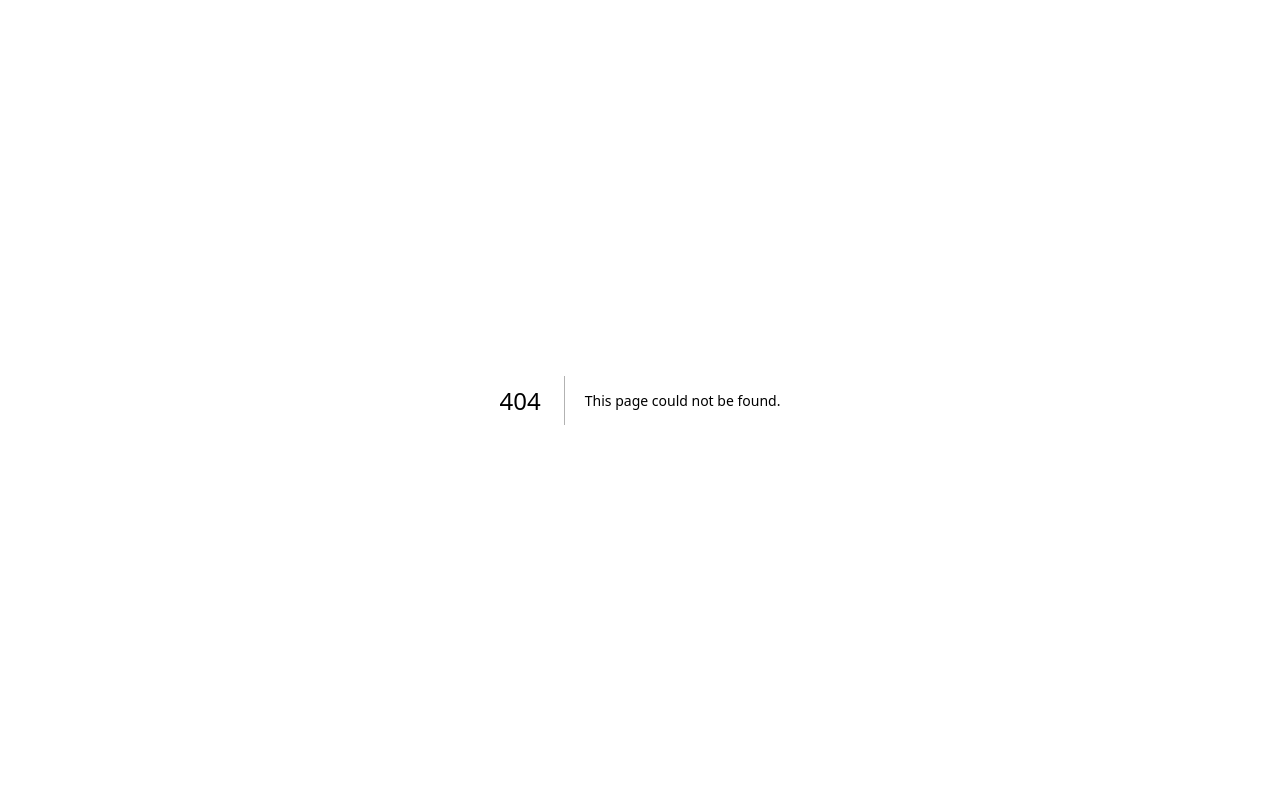
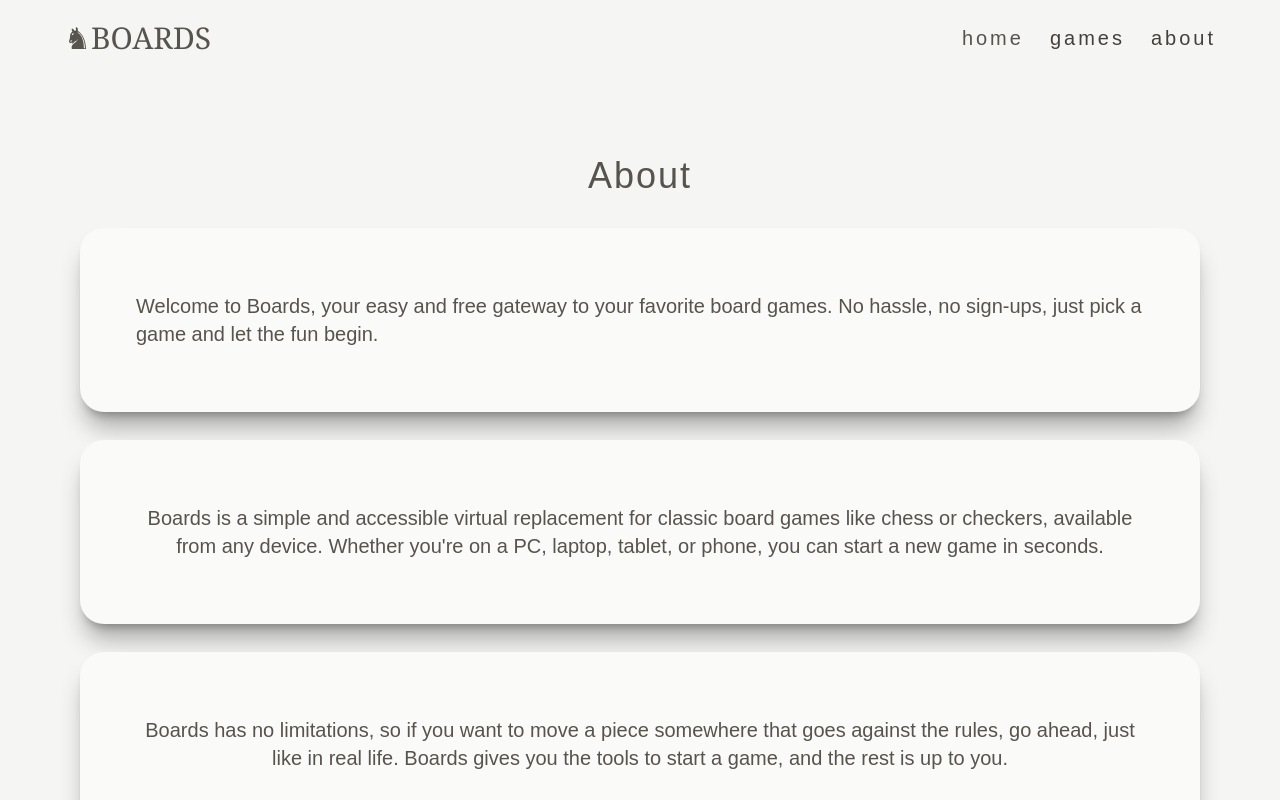
Before and after one commit to delgadociteriowa/boards-mint, a Next.js app: page /about in a window 1280 px wide. Before the commit this address had no page. Shown: the top 800 px of the page. Built offline with nearby package versions, Linux system fonts and the light colour scheme.

Commit message:
feat: base about page

```diff
--- /dev/null
+++ b/src/app/about/page.tsx
@@ -0,0 +1,26 @@
+import Header from "@/components/Header";
+import Footer from "@/components/Footer";
+
+const Soon: React.FC = () => {
+  return (
+    <>
+      <Header/>
+        <main>
+          <section className="py-10 px-10 text-stone-600 mx-auto max-w-[1200px]">
+            <h3 className="text-center text-4xl tracking-[2px] mt-10 mb-8">About</h3>
+            <div className="bg-stone-50 px-14 py-16 rounded-3xl grow shadow-xl/30 my-7">
+              <p className="text-left text-xl">Welcome to Boards, your easy and free gateway to your favorite board games. No hassle, no sign-ups, just pick a game and let the fun begin.</p>
+            </div>
+            <div className="bg-stone-50 px-14 py-16 rounded-3xl grow shadow-xl/30 my-7">
+              <p className="text-center text-xl">Boards is a simple and accessible virtual replacement for classic board games like chess or checkers, available from any device. Whether you're on a PC, laptop, tablet, or phone, you can start a new game in seconds.</p>
+            </div>
+            <div className="bg-stone-50 px-14 py-16 rounded-3xl grow shadow-xl/30 my-7">
+              <p className="text-center text-xl">Boards has no limitations, so if you want to move a piece somewhere that goes against the rules, go ahead, just like in real life.    Boards gives you the tools to start a game, and the rest is up to you.</p>
+            </div>
+          </section>
+        </main>
+      <Footer/>
+    </>
+  );
+}
+export default Soon;
--- a/src/components/Footer.tsx
+++ b/src/components/Footer.tsx
@@ -6,7 +6,7 @@ const Footer: React.FC = () => (
       <Link href="/" className="no-underline hover:text-stone-100 font-brand text-3xl md:mr-auto">♞BOARDS</Link>
       <Link href="/" className="no-underline hover:text-stone-100 text-xl font-thin lowercase tracking-[3px]">home</Link>
       <Link href="/games" className="no-underline hover:text-stone-100 text-xl font-thin lowercase tracking-[3px]">games</Link>
-      <Link href="/soon" className="no-underline hover:text-stone-100 text-xl font-thin lowercase tracking-[3px]">about</Link>
+      <Link href="/about" className="no-underline hover:text-stone-100 text-xl font-thin lowercase tracking-[3px]">about</Link>
       <Link href="https://delgadociteriowa.github.io/main/" target="_blank" className="no-underline hover:text-stone-100 text-xl font-thin tracking-[2px]">Carlos Delgado 2025</Link>
     </nav>
   </footer>
--- a/src/components/HomeHeroSection.tsx
+++ b/src/components/HomeHeroSection.tsx
@@ -14,7 +14,7 @@ const HomeHeroSection: React.FC = () => (
       <h2 className="text-center text-xl w-[80%] my-0 mx-auto mb-4">Classic board games. Anywhere, anytime.</h2>
       <div className="flex flex-wrap justify-center gap-4 w-[100%]">
         <Link href="/chess" className="block w-[15rem] shrink bg-stone-200/70 hover:bg-stone-200/90 py-6 rounded-full text-center no-underline text-stone-800 text-xl lowercase tracking-[3px]">Play Now</Link>
-        <Link href="/soon" className="block w-[15rem] shrink bg-stone-200/70 hover:bg-stone-200/90 py-6 rounded-full text-center no-underline text-stone-800 text-xl lowercase tracking-[3px]">About</Link>
+        <Link href="/about" className="block w-[15rem] shrink bg-stone-200/70 hover:bg-stone-200/90 py-6 rounded-full text-center no-underline text-stone-800 text-xl lowercase tracking-[3px]">About</Link>
       </div>
     </section>
   </header>
--- a/src/components/HomeMessageSection.tsx
+++ b/src/components/HomeMessageSection.tsx
@@ -4,7 +4,7 @@ const HomeMessageSection: React.FC = () => (
   <section className="py-14 px-10 bg-stone-200 text-stone-600">
     <h3 className="text-center text-4xl tracking-[2px] mb-8">Available to Everyone</h3>
     <p className="text-center text-xl mb-10">No registration required. Select a board and have fun.</p>
-    <Link href="/soon" className="block w-[15rem] bg-stone-100 hover:bg-stone-50 py-6 rounded-full text-center no-underline text-stone-800 text-xl lowercase tracking-[3px] mx-auto my-0 shadow-lg">about</Link>
+    <Link href="/about" className="block w-[15rem] bg-stone-100 hover:bg-stone-50 py-6 rounded-full text-center no-underline text-stone-800 text-xl lowercase tracking-[3px] mx-auto my-0 shadow-lg">about</Link>
   </section>
 );
 
--- a/src/components/Navigation.tsx
+++ b/src/components/Navigation.tsx
@@ -18,7 +18,7 @@ const Navigation: React.FC = () => {
           <Link href="/games" className="text-stone-700 hover:text-stone-800 no-underline text-2xl lowercase tracking-[3px] ml-2.5 md:text-xl">games</Link>
         </li>
         <li className="list-none">
-          <Link href="/soon" className="text-stone-700 hover:text-stone-800 no-underline text-2xl lowercase tracking-[3px] ml-2.5 md:text-xl">about</Link>
+          <Link href="/about" className="text-stone-700 hover:text-stone-800 no-underline text-2xl lowercase tracking-[3px] ml-2.5 md:text-xl">about</Link>
         </li>
       </ul>
       <a href="#" className="nav__close place-self-center cursor-pointer z-40">
```
